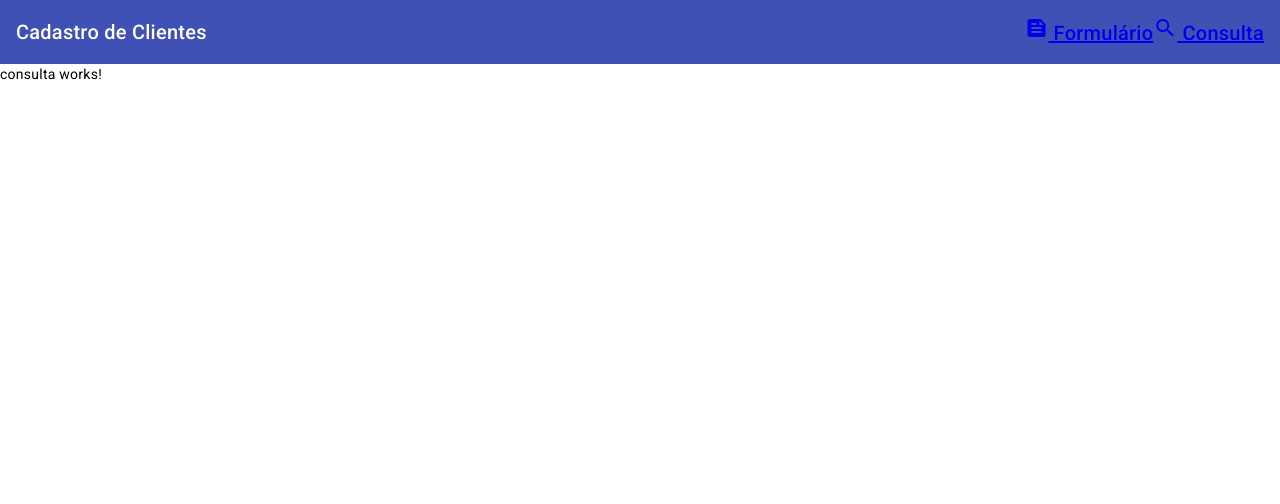
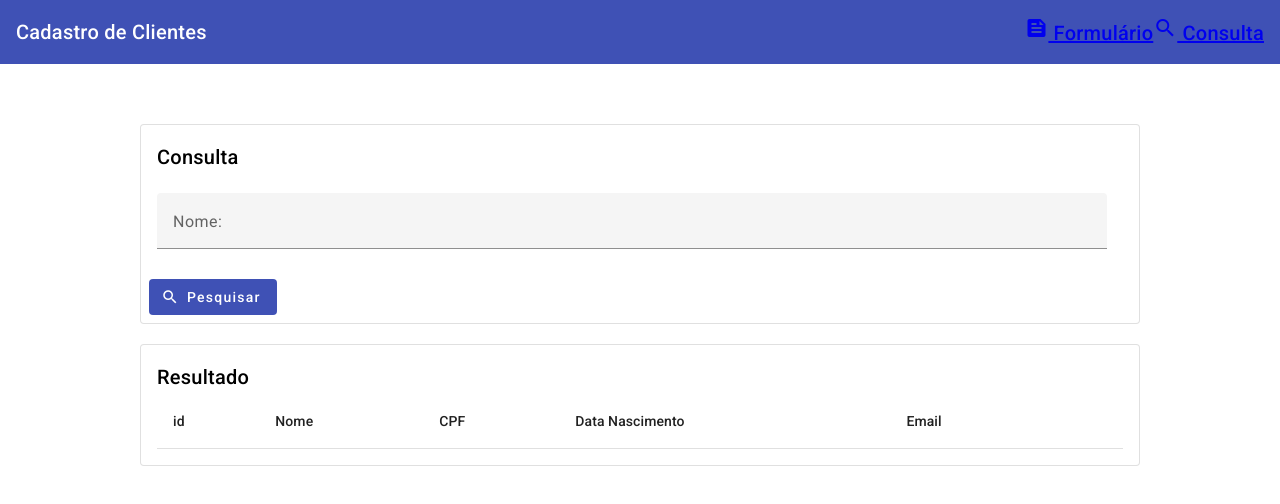
Before and after one commit to carloslegnaro78/crud-angular-material, an Angular app: page /consulta in a window 1280 px wide. Shown: the top 504 px of the page. Built offline with nearby package versions, Linux system fonts and the light colour scheme.

Commit message:
Implementado a busca de clientes por nome

```diff
--- a/src/app/cadastro/cadastro.component.ts
+++ b/src/app/cadastro/cadastro.component.ts
@@ -1,5 +1,5 @@
 
-import { Component } from '@angular/core';
+import { Component, OnInit } from '@angular/core';
 import { FlexLayoutModule } from '@angular/flex-layout'
 import { MatCardModule } from '@angular/material/card'
 import { MatFormFieldModule } from '@angular/material/form-field'
@@ -8,8 +8,8 @@
 import { MatIconModule } from '@angular/material/icon'
 import { MatButtonModule } from '@angular/material/button'
 import { Cliente } from './cliente'
-import { ClienteService } from '../cliente.service'
-
+import { ClienteService } from '../cliente.service';
+import { ActivatedRoute } from '@angular/router';
 
 @Component({
   selector: 'app-cadastro',
@@ -25,18 +25,34 @@
   templateUrl: './cadastro.component.html',
   styleUrl: './cadastro.component.scss'
 })
-export class CadastroComponent {
+export class CadastroComponent implements OnInit {
 
   cliente: Cliente = Cliente.newCliente();
+  atualizando: boolean = false;
 
-  constructor(private clienteService: ClienteService){
+  constructor(
+    private service: ClienteService,
+    private route: ActivatedRoute
+  ){
 
   }
 
-  salvar(){
-
-    this.clienteService.salvar(this.cliente);
+  ngOnInit(): void {
+    this.route.queryParamMap.subscribe( (query: any) => {
+        const params = query['params']
+        const id = params['id']
+        if(id){
+          let clienteEncontrado = this.service.buscarClientePorId(id);
+          if(clienteEncontrado){
+            this.atualizando = true;
+            this.cliente = clienteEncontrado;
+          }
+        }
+    })
   }
 
-
+  salvar(){
+    this.service.salvar(this.cliente);
+    this.cliente = Cliente.newCliente();
+  }
 }
--- a/src/app/cliente.service.ts
+++ b/src/app/cliente.service.ts
@@ -1,3 +1,4 @@
+
 import { Injectable } from '@angular/core';
 import { Cliente } from './cadastro/cliente';
 
@@ -6,27 +7,42 @@
 })
 export class ClienteService {
 
-  static REPO_CLIENTES = '_CLIENTES';
+  static REPO_CLIENTES = "_CLIENTES";
 
   constructor() { }
 
   salvar(cliente: Cliente){
-    const storage = this.obtenerClientes();
+    const storage = this.obterStorage();
     storage.push(cliente);
 
     localStorage.setItem(ClienteService.REPO_CLIENTES, JSON.stringify(storage));
   }
 
-  obtenerClientes(): Cliente[] {
+  pesquisarClientes(nomeBusca: string) : Cliente[] {
+
+    const clientes = this.obterStorage();
+
+    if(!nomeBusca){
+      return clientes;
+    }
+
+    return clientes.filter(cliente => cliente.nome?.indexOf(nomeBusca) !== -1)
+  }
+
+  buscarClientePorId(id: string) : Cliente | undefined {
+    const clientes = this.obterStorage();
+    return clientes.find(cliente => cliente.id === id)
+  }
+
+  private obterStorage() : Cliente[] {
     const repositorioClientes = localStorage.getItem(ClienteService.REPO_CLIENTES);
     if(repositorioClientes){
-      const cliente: Cliente[] =  JSON.parse(repositorioClientes) as Cliente[];
-      return cliente;
+      const clientes: Cliente[] = JSON.parse(repositorioClientes);
+      return clientes;
     }
 
     const clientes: Cliente[] = [];
     localStorage.setItem(ClienteService.REPO_CLIENTES, JSON.stringify(clientes));
     return clientes;
   }
-
 }
--- a/src/app/consulta/consulta.component.html
+++ b/src/app/consulta/consulta.component.html
@@ -1 +1,82 @@
-<p>consulta works!</p>
+
+<div fxLayout="row" fxLayoutAlign="center">
+    <div fxLayout="column" fxFlex="1000px">
+        <form class="mt-60" #buscaForm="ngForm" (ngSubmit)="pesquisar()">
+            <mat-card appearance="outlined">
+                <mat-card-header>
+                    <mat-card-title>Consulta</mat-card-title>
+                </mat-card-header>
+                <mat-card-content class="mt-20">
+                    <div fxLayout="row">
+                        <div fxLayout="column" fxFlex="950px">
+                            <mat-form-field class="full-width">
+                                <mat-label>Nome:</mat-label>
+                                <input name="nomeBusca" [(ngModel)]="nomeBusca" matInput placeholder="ex: josé" />
+                            </mat-form-field>
+                        </div>
+                    </div>
+                </mat-card-content>
+                <mat-card-actions>
+                    <button type="submit" mat-flat-button color="primary">
+                        <mat-icon fontIcon="search"></mat-icon>
+                        Pesquisar
+                    </button>
+                </mat-card-actions>
+            </mat-card>
+        </form>
+    </div>
+</div>
+
+<div fxLayout="row" fxLayoutAlign="center" class="mt-20">
+    <div fxLayout="column" fxFlex="1000px">
+        <mat-card appearance="outlined">
+            <mat-card-header>
+                <mat-card-title>Resultado</mat-card-title>
+            </mat-card-header>
+            <mat-card-content>
+
+                <table mat-table [dataSource]="listaClientes">
+
+                    <ng-container matColumnDef="id">
+                        <th mat-header-cell *matHeaderCellDef>id</th>
+                        <td mat-cell *matCellDef="let cliente">{{ cliente.id }}</td>
+                    </ng-container>
+
+                    <ng-container matColumnDef="nome">
+                        <th mat-header-cell *matHeaderCellDef>Nome</th>
+                        <td mat-cell *matCellDef="let cliente">{{ cliente.nome }}</td>
+                    </ng-container>
+
+                    <ng-container matColumnDef="cpf">
+                        <th mat-header-cell *matHeaderCellDef>CPF</th>
+                        <td mat-cell *matCellDef="let cliente">{{ cliente.cpf }}</td>
+                    </ng-container>
+
+                    <ng-container matColumnDef="dataNascimento">
+                        <th mat-header-cell *matHeaderCellDef>Data Nascimento</th>
+                        <td mat-cell *matCellDef="let cliente">{{ cliente.dataNascimento }}</td>
+                    </ng-container>
+
+                    <ng-container matColumnDef="email">
+                        <th mat-header-cell *matHeaderCellDef>Email</th>
+                        <td mat-cell *matCellDef="let cliente">{{ cliente.email }}</td>
+                    </ng-container>
+
+                    <ng-container matColumnDef="acoes">
+                        <th mat-header-cell *matHeaderCellDef></th>
+                        <td mat-cell *matCellDef="let cliente">
+                            <button type="button" mat-button (click)="preparaEditar(cliente.id)">
+                                <mat-icon fontIcon="edit"></mat-icon>
+                                Editar
+                            </button>
+                        </td>
+                    </ng-container>
+
+
+                    <tr mat-header-row *matHeaderRowDef="colunasTable"></tr>
+                    <tr mat-row *matRowDef="let row; columns: colunasTable" ></tr>
+                </table>
+            </mat-card-content>
+        </mat-card>
+    </div>
+</div>
--- a/src/app/consulta/consulta.component.ts
+++ b/src/app/consulta/consulta.component.ts
@@ -1,11 +1,54 @@
-import { Component } from '@angular/core';
+import { Component, OnInit } from '@angular/core';
+import { CommonModule } from '@angular/common';
+import { MatInputModule } from '@angular/material/input'
+import { MatCardModule } from '@angular/material/card'
+import { FlexLayoutModule } from '@angular/flex-layout'
+import { MatIconModule } from '@angular/material/icon'
+import { FormsModule } from '@angular/forms'
+import { MatTableModule } from '@angular/material/table'
+import { MatButtonModule } from '@angular/material/button';
+import { ClienteService } from '../cliente.service';
+import { Cliente } from '../cadastro/cliente';
+import { Router } from '@angular/router';
 
 @Component({
   selector: 'app-consulta',
-  imports: [],
+  imports: [
+    MatInputModule,
+    MatCardModule,
+    MatIconModule,
+    MatTableModule,
+    MatButtonModule,
+    FlexLayoutModule,
+    FormsModule,
+    CommonModule
+  ],
   templateUrl: './consulta.component.html',
   styleUrl: './consulta.component.scss'
 })
-export class ConsultaComponent {
+export class ConsultaComponent implements OnInit {
+
+  nomeBusca: string = '';
+  listaClientes: Cliente[] = [];
+  colunasTable: string[] = ["id", "nome", "cpf", "dataNascimento", "email", "acoes"]
+
+  constructor(
+    private service: ClienteService,
+    private router: Router
+  ){
+
+  }
+
+  ngOnInit(){
+     this.listaClientes = this.service.pesquisarClientes('');
+  }
+
+  pesquisar(){
+    this.listaClientes = this.service.pesquisarClientes(this.nomeBusca)
+  }
+
+  preparaEditar(id: string){
+    this.router.navigate(['/cadastro'], { queryParams: { "id": id } } )
+  }
 
 }
```
